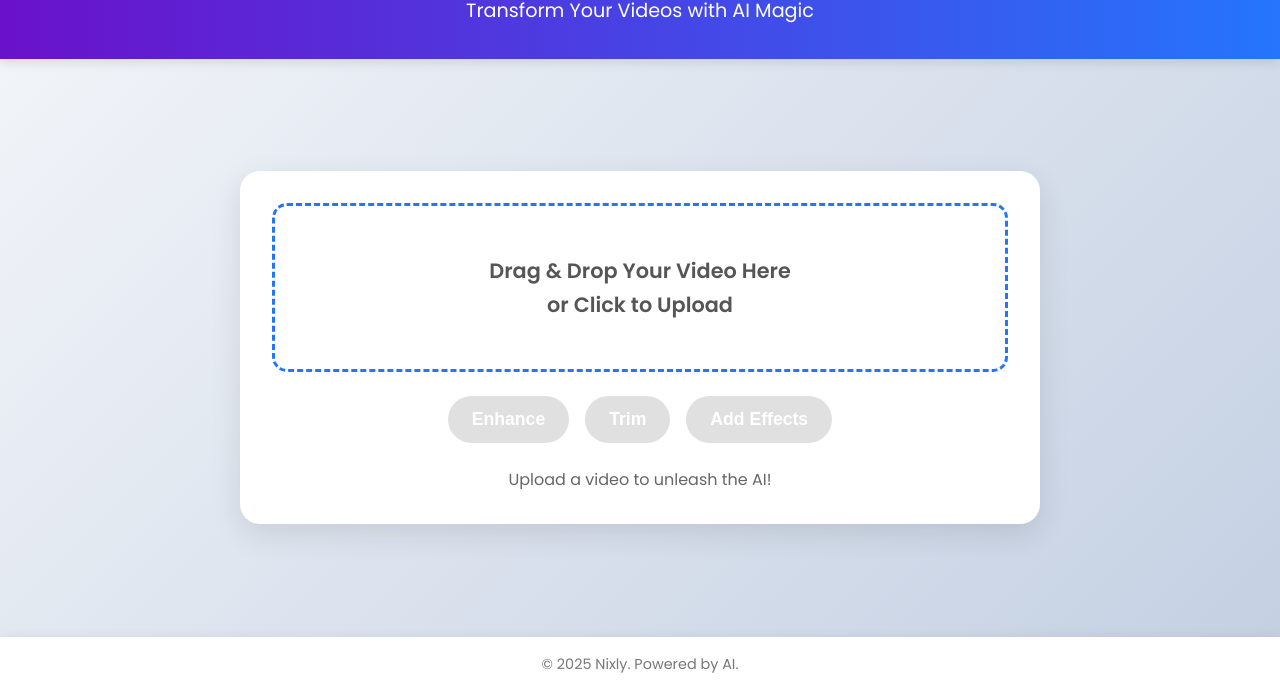
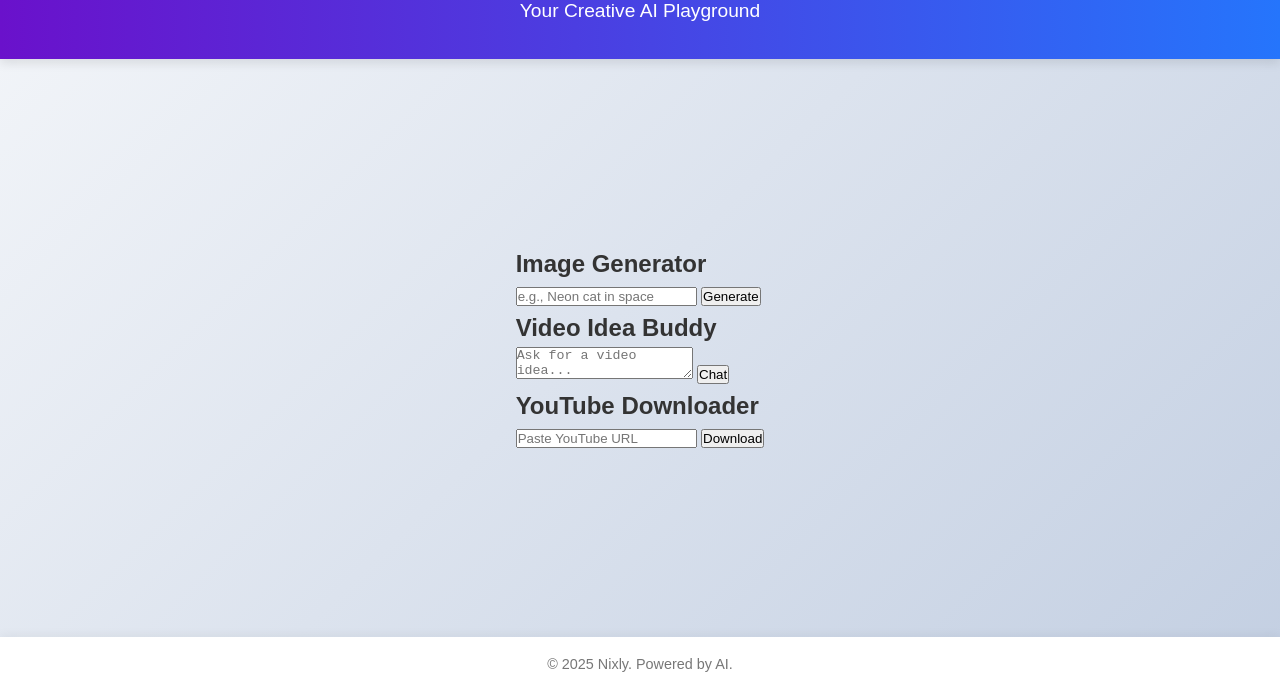
Before and after one commit to AlexDuc24/Nixly, a plain HTML site: page index.html in a window 1280 px wide. Shown: the part 108-800 px from the top of the page. Drawn offline with Linux system fonts and the light colour scheme; a script that the page names is missing.

Commit message:
Update index.html

```diff
--- a/index.html
+++ b/index.html
@@ -3,30 +3,37 @@
 <head>
     <meta charset="UTF-8">
     <meta name="viewport" content="width=device-width, initial-scale=1.0">
-    <title>Nixly - AI Video Editor</title>
+    <title>Nixly - AI Tools</title>
     <link rel="stylesheet" href="styles.css">
-    <link href="https://fonts.googleapis.com/css2?family=Poppins:wght@400;600;700&display=swap" rel="stylesheet">
-    <script src="https://unpkg.com/@ffmpeg/ffmpeg@0.11.6/dist/ffmpeg.min.js"></script>
 </head>
 <body>
     <header>
         <h1>Nixly</h1>
-        <p>Transform Your Videos with AI Magic</p>
+        <p>Your Creative AI Playground</p>
     </header>
     <main>
-        <section class="editor-container">
-            <div id="drop-zone" class="drop-zone">
-                <p>Drag & Drop Your Video Here<br>or Click to Upload</p>
-                <input type="file" id="video-upload" accept="video/*" hidden>
+        <section class="tools-container">
+            <!-- Image Generator -->
+            <div class="tool">
+                <h2>Image Generator</h2>
+                <input id="image-prompt" placeholder="e.g., Neon cat in space">
+                <button id="generate-image">Generate</button>
+                <img id="generated-image" style="display: none; max-width: 100%;">
             </div>
-            <video id="video-preview" controls preload="metadata" style="display: none;"></video>
-            <div class="edit-controls">
-                <button id="enhance-btn" class="edit-btn" disabled>Enhance</button>
-                <button id="trim-btn" class="edit-btn" disabled>Trim</button>
-                <button id="effects-btn" class="edit-btn" disabled>Add Effects</button>
+            <!-- Chatbot -->
+            <div class="tool">
+                <h2>Video Idea Buddy</h2>
+                <textarea id="chat-input" placeholder="Ask for a video idea..."></textarea>
+                <button id="chat-btn">Chat</button>
+                <div id="chat-output"></div>
             </div>
-            <button id="download-btn" class="download-btn" style="display: none;">Download Video</button>
-            <p id="status">Upload a video to unleash the AI!</p>
+            <!-- YouTube Downloader -->
+            <div class="tool">
+                <h2>YouTube Downloader</h2>
+                <input id="youtube-url" placeholder="Paste YouTube URL">
+                <button id="download-youtube">Download</button>
+                <p id="download-status"></p>
+            </div>
         </section>
     </main>
     <footer>
```
